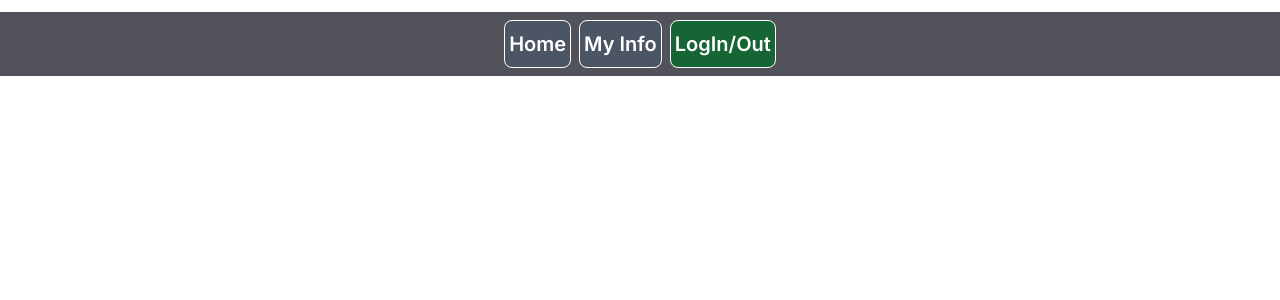
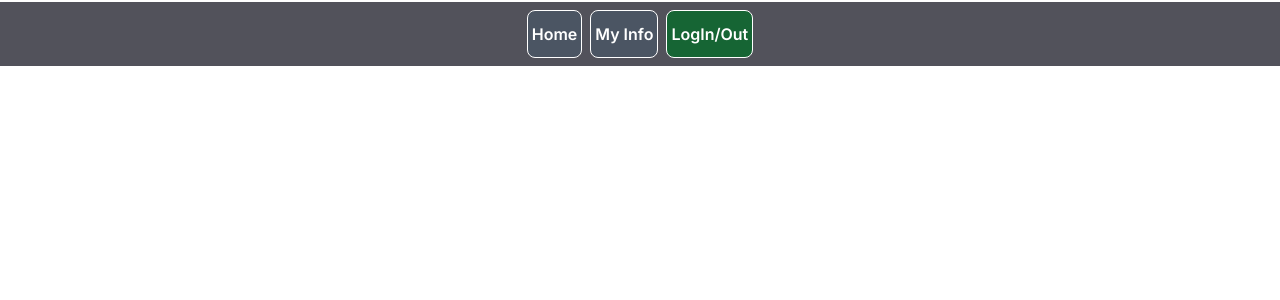
Before and after one commit to koiralabishwas/expense-manager, a Next.js app: page /testss in a window 1280 px wide. Shown: the top 300 px of the page. Built offline with nearby package versions, Linux system fonts and the light colour scheme.

Commit message:
button component refactor

```diff
--- /dev/null
+++ b/app/components/Button.tsx
@@ -0,0 +1,14 @@
+import Link from 'next/link'
+import React from 'react'
+
+interface Props {
+  href : string
+  children : React.ReactNode
+  className? : string
+  onclick? : () => {}
+}
+
+const Button : React.FC<Props> = ({href   , children , className}) => {
+  return <Link href={href} className={`btn text-base p-0 bg-gray-600 text-white btn-outline px-1 mx-1 ${className}`} >{children}</Link>
+}
+export default Button
--- a/app/components/FetchUserData.tsx
+++ b/app/components/FetchUserData.tsx
@@ -17,7 +17,7 @@ const FetchUserData = () => {
   useEffect(() => {
     const fetchData = async () => {
       // TODO: fetch user data dynamaicly later on
-      const response = await fetch("api/v1/balance/66063d32d45d4104783ec5e3");
+      const response = await fetch("api/v2/balance/660feb11f3723956e57ee2dc");
 
       const data: Data[] = await response.json();
       console.log(data);
--- a/app/components/NavBar.tsx
+++ b/app/components/NavBar.tsx
@@ -1,23 +1,14 @@
 import React from 'react'
-
-interface ButtonProps {
-  href : string
-  children : React.ReactNode
-  extraCss? : string
-}
-
-const NavBarButton : React.FC<ButtonProps> = ({href   , children , extraCss}) => {
-  return <a href={href} className={`btn bg-gray-600 text-white btn-outline text-xl px-1 mx-1  ${extraCss}`} >{children}</a>
-}
+import Button from './Button'
 
 const NavBar = () => {
 
   return (
     <div className='navbar bg-zinc-600 justify-center'>
-      <NavBarButton href='/testss' >Home</NavBarButton>
-      <NavBarButton href='/testss' >My Info</NavBarButton>
+      <Button href='/testss' >Home</Button>
+      <Button href='/testss' >My Info</Button>
       {/* get session and log in or out */}
-      <NavBarButton href='/testss' extraCss='bg-green-800' >LogIn/Out</NavBarButton>
+      <Button href='/testss' className='bg-green-800' >LogIn/Out</Button>
     </div>
   )
 }
--- a/app/layout.tsx
+++ b/app/layout.tsx
@@ -18,7 +18,7 @@ export default function RootLayout({
   return (
     <html lang="en">
       <body className={inter.className}>
-        <div className="text-center pt-3 text-2xl">
+        <div className="text-center pt-0.5 ">
           <NavBar/>
         {children}
         </div>
```
Also changed, not shown: 1 other file (tests, documents, lock files or other folders).
